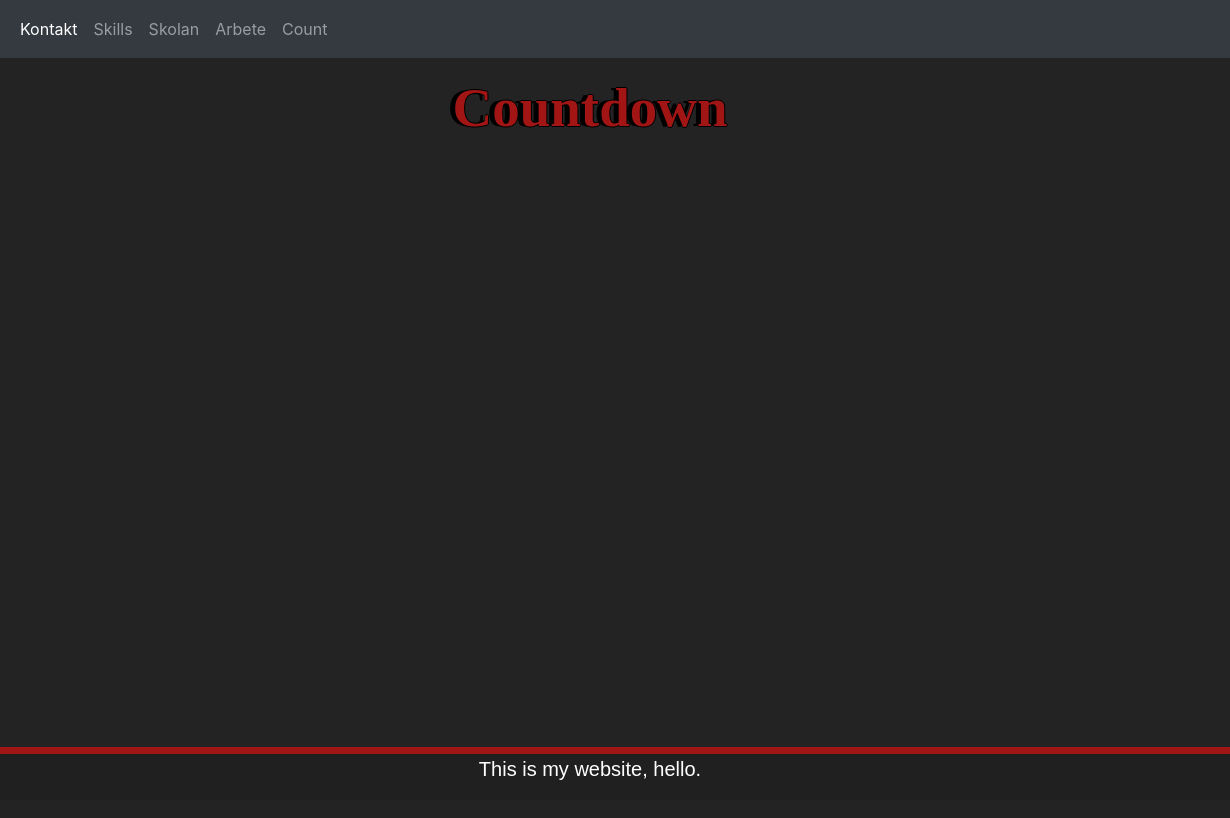
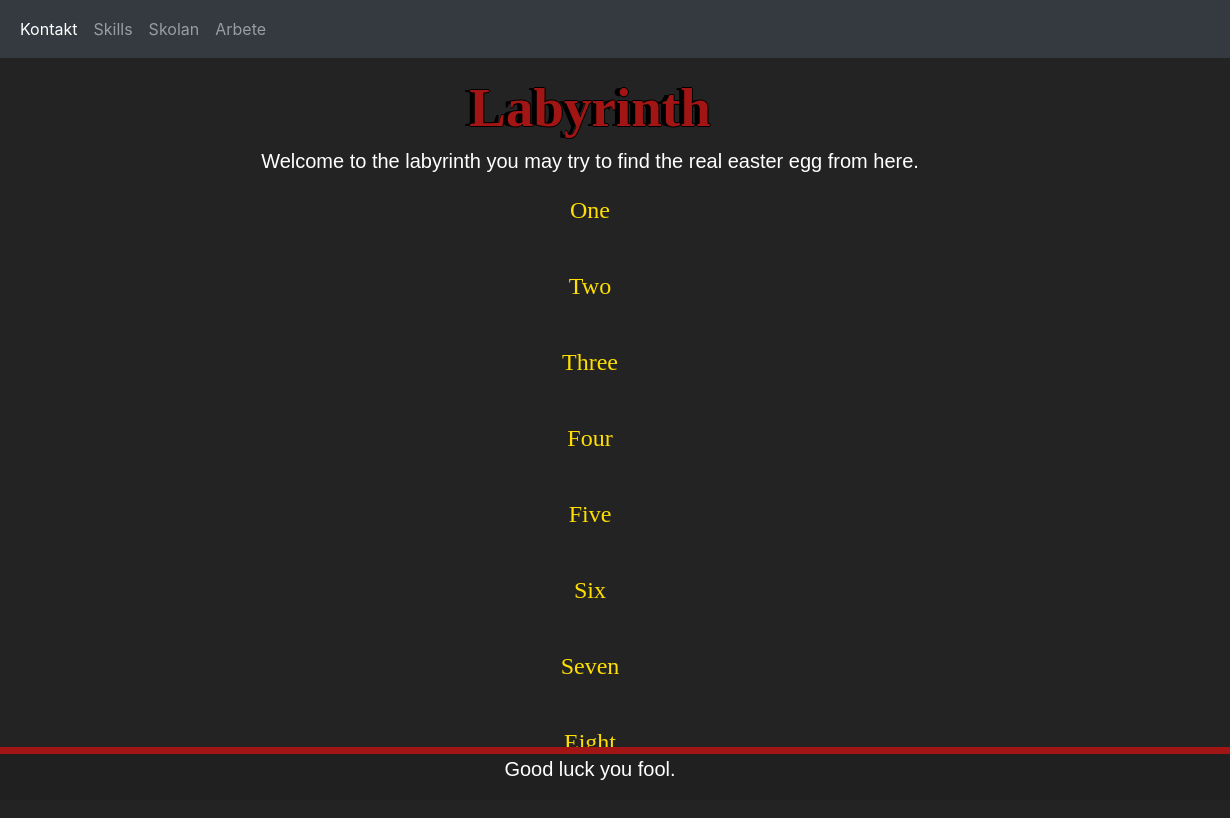
Before and after one commit to garra741/My-website, a website: page Pages/laby.html in a window 1280 px wide. Shown: the full height of the page, 50-1280 px from the left. Drawn offline with nearby package versions, Linux system fonts and the light colour scheme; files whose address does not match are found by name.

Commit message:
labyrinth added

```diff
--- a/Pages/count.html
+++ b/Pages/laby.html
@@ -4,7 +4,7 @@
 <head>
     <meta charset="utf-8" />
     <meta http-equiv="X-UA-Compatible" content="IE=edge">
-    <title>Count</title>
+    <title>Laby</title>
     <meta name="viewport" content="width=device-width, initial-scale=1">
     <!--<link rel="stylesheet" href="/node_modules/bootstrap/dist/css/bootstrap.css">-->
     <link rel="stylesheet" href="https://stackpath.bootstrapcdn.com/bootstrap/4.2.1/css/bootstrap.min.css" integrity="sha384-GJzZqFGwb1QTTN6wy59ffF1BuGJpLSa9DkKMp0DgiMDm4iYMj70gZWKYbI706tWS" crossorigin="anonymous">
@@ -38,21 +38,36 @@
                 <li class="nav-item">
                     <a class="nav-link" href="arbete.html" tabindex="-1" aria-disabled="true">Arbete</a>
 				</li>
-				<li class="nav-item">
-                    <a class="nav-link" href="count.html">Count</a>
-                </li>
             </ul>
         </div>
     </nav>
 
     <section class="row-right">
 
-		<h1 class="h1Style">Countdown</h1>
+        <h1 class="h1Style">Labyrinth</h1>
+
+        <p class="pStyle">Welcome to the labyrinth you may try to find the real easter egg from here.</p>
+
+        <a class="hrefLab" href="https://www.google.com">One</a>
+        <p>.</p>
+        <a class="hrefLab" href="https://www.google.com">Two</a>
+        <p>.</p>
+        <a class="hrefLab" href="https://www.google.com">Three</a>
+        <p>.</p>
+        <a class="hrefLab" href="https://www.google.com">Four</a>
+        <p>.</p>
+        <a class="hrefLab" href="https://www.google.com">Five</a>
+        <p>.</p>
+        <a class="hrefLab" href="https://www.google.com">Six</a>
+        <p>.</p>
+        <a class="hrefLab" href="https://www.google.com">Seven</a>
+        <p>.</p>
+        <a class="hrefLab" href="https://www.google.com">Eight</a>
 
     </section>
 
     <footer class="fixed-bottom">
-        <p class="pStyle">This is my website, hello.</p>
+        <p class="pStyle">Good luck you fool.</p>
     </footer>
     <!-- Optional JavaScript -->
     <!-- jQuery first, then Popper.js, then Bootstrap JS -->
--- a/main.css
+++ b/main.css
@@ -64,3 +64,10 @@
     border: 3px solid gray;
     border-radius: 16px;
 }
+
+.hrefLab{
+    text-align:center;
+    font-family:Berlin Sans FB;
+    font-size:24px;
+    color:#FFDF00;
+}
```
Also changed, not shown: Pages/arbete.html (+1 -1 lines), Pages/utbildning.html (+1 -0 lines).
